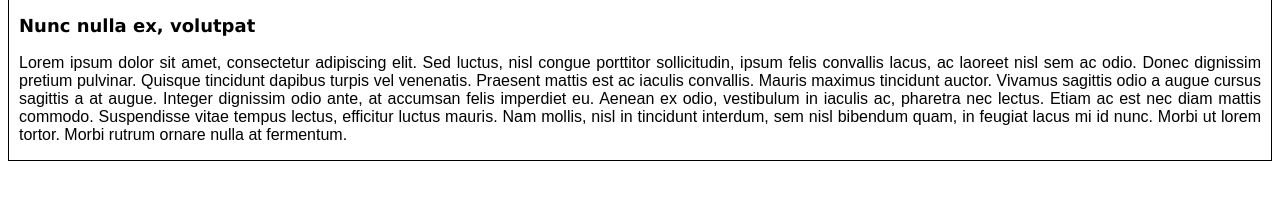
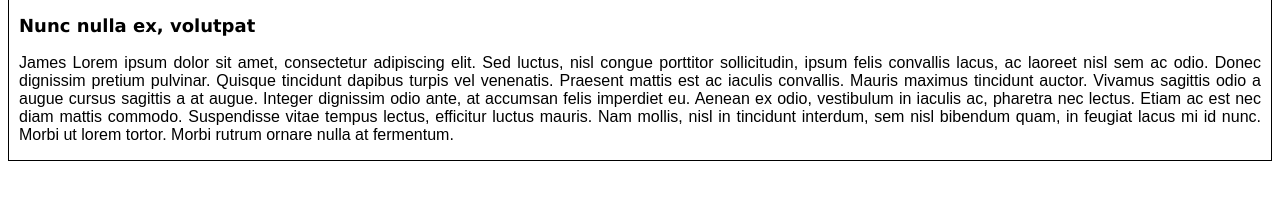
Before and after one commit to David101101/ACTIVITY1, a plain HTML site: page menu.html in a window 1280 px wide. Shown: the part 254-454 px from the top of the page. Drawn offline with Linux system fonts and the light colour scheme.

Commit message:
Add name

```diff
--- a/menu.html
+++ b/menu.html
@@ -40,7 +40,7 @@
 
             <p class="bc-head-title">Nunc nulla ex, volutpat</p>
 
-            <p>Lorem ipsum dolor sit amet, consectetur adipiscing elit. Sed luctus, nisl congue porttitor sollicitudin, ipsum felis convallis lacus, ac laoreet nisl sem ac odio. Donec dignissim pretium pulvinar. Quisque tincidunt dapibus turpis vel venenatis. Praesent mattis est ac iaculis convallis. Mauris maximus tincidunt auctor. Vivamus sagittis odio a augue cursus sagittis a at augue. Integer dignissim odio ante, at accumsan felis imperdiet eu. Aenean ex odio, vestibulum in iaculis ac, pharetra nec lectus. Etiam ac est nec diam mattis commodo. Suspendisse vitae tempus lectus, efficitur luctus mauris. Nam mollis, nisl in tincidunt interdum, sem nisl bibendum quam, in feugiat lacus mi id nunc. Morbi ut lorem tortor. Morbi rutrum ornare nulla at fermentum.</p>
+            <p> James Lorem ipsum dolor sit amet, consectetur adipiscing elit. Sed luctus, nisl congue porttitor sollicitudin, ipsum felis convallis lacus, ac laoreet nisl sem ac odio. Donec dignissim pretium pulvinar. Quisque tincidunt dapibus turpis vel venenatis. Praesent mattis est ac iaculis convallis. Mauris maximus tincidunt auctor. Vivamus sagittis odio a augue cursus sagittis a at augue. Integer dignissim odio ante, at accumsan felis imperdiet eu. Aenean ex odio, vestibulum in iaculis ac, pharetra nec lectus. Etiam ac est nec diam mattis commodo. Suspendisse vitae tempus lectus, efficitur luctus mauris. Nam mollis, nisl in tincidunt interdum, sem nisl bibendum quam, in feugiat lacus mi id nunc. Morbi ut lorem tortor. Morbi rutrum ornare nulla at fermentum.</p>
 
         </div>
 
```
